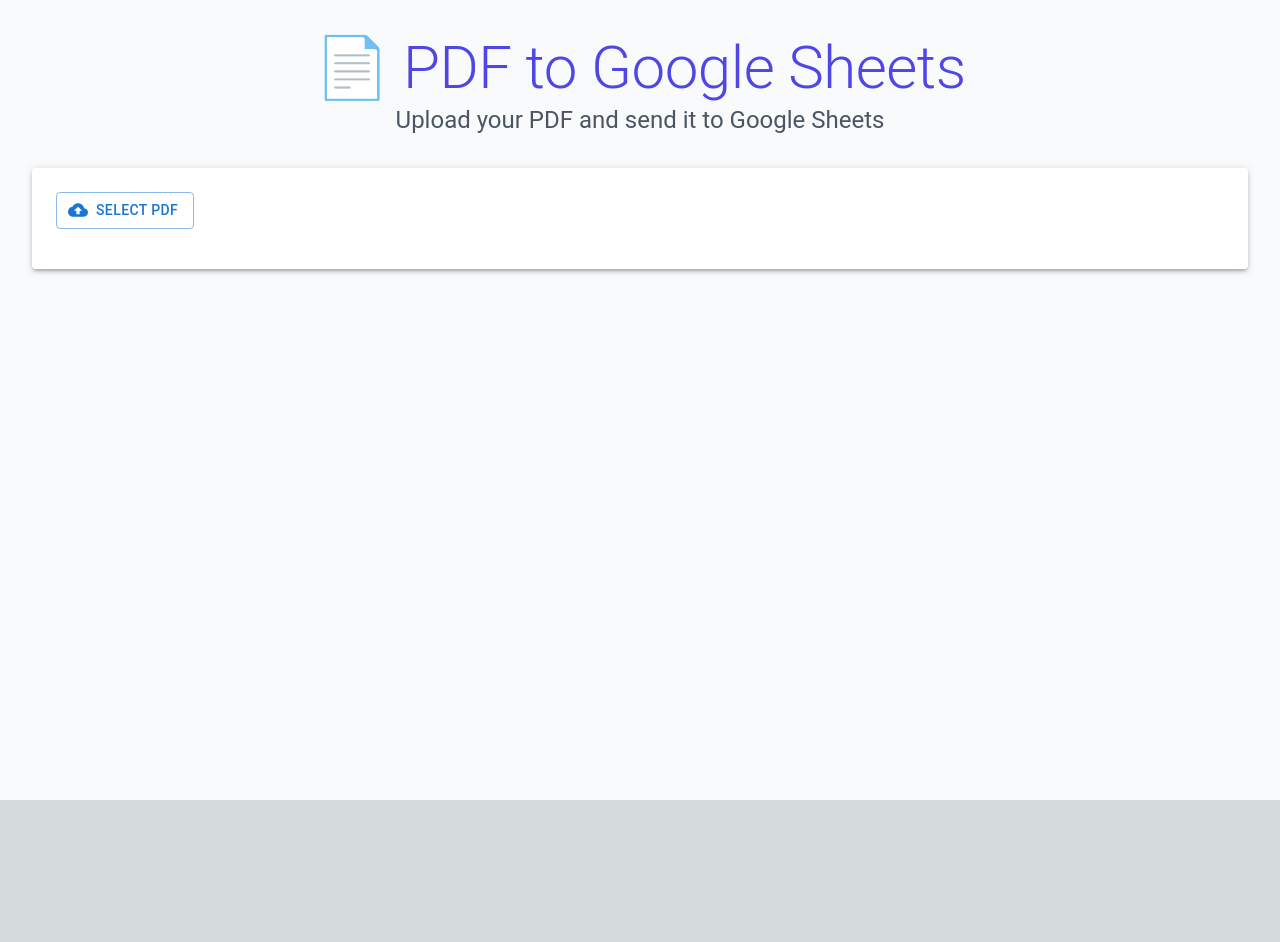
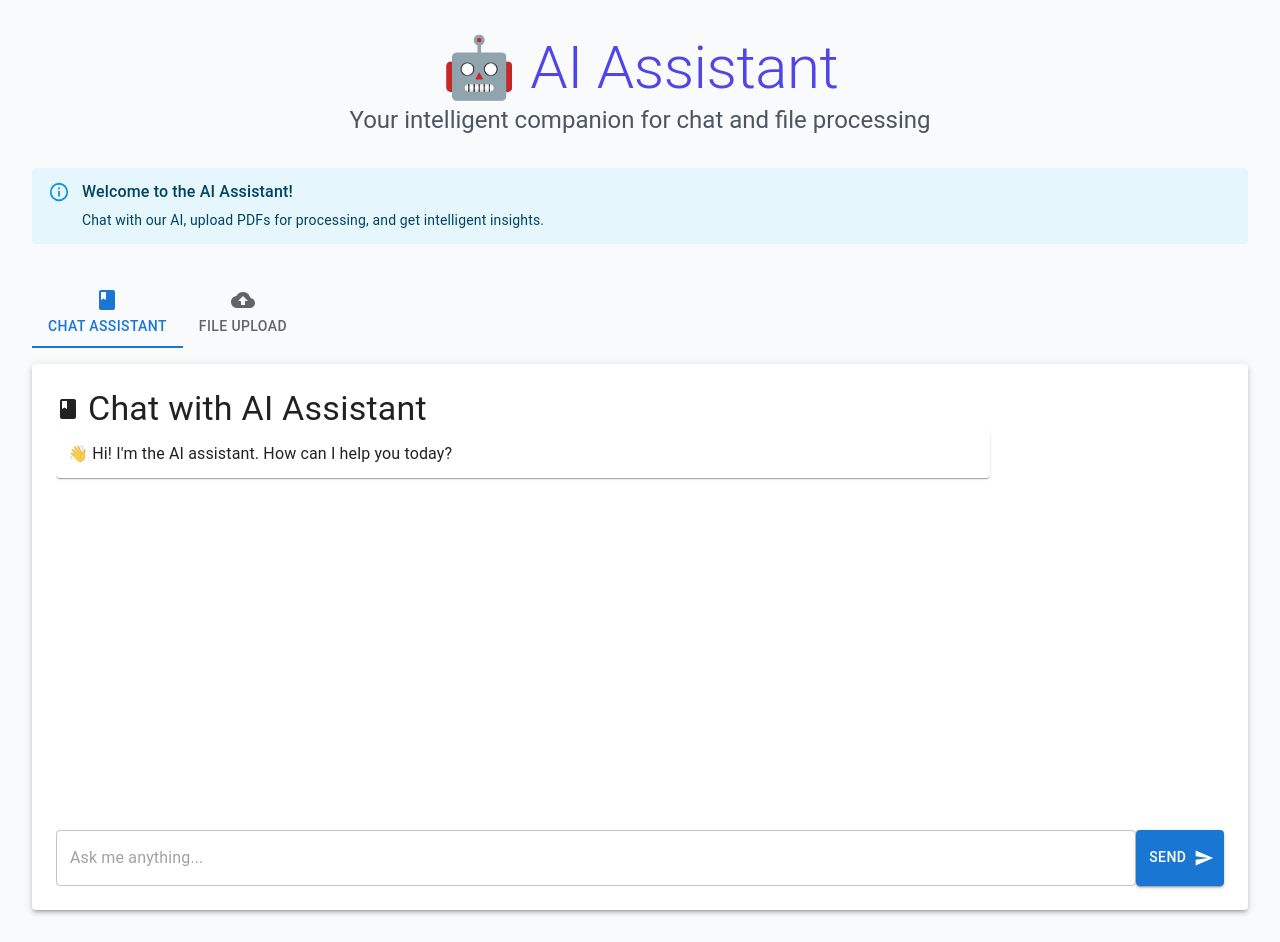
Before and after one commit to tamzid2001/docuflux, a Next.js app: page / in a window 1280 px wide. Before the commit the page ends 800 px from the top, so only its background shows below. Built offline with nearby package versions, Linux system fonts and the light colour scheme.

Commit message:
first commit

```diff
--- a/src/app/page.js
+++ b/src/app/page.js
@@ -1,133 +1,221 @@
 'use client'
-import React, { useState, useRef, useEffect } from 'react';
-import { Box, Button, Typography, Paper, Alert, CircularProgress } from '@mui/material';
+import React, { useState, useEffect, useRef } from 'react';
+import { LineChart, Line, XAxis, YAxis, CartesianGrid, Tooltip, Legend, ResponsiveContainer } from 'recharts';
+import { Alert, AlertTitle, Tab, Tabs, Box, TextField, Button, Typography, Select, MenuItem, Paper } from '@mui/material';
+import InfoIcon from '@mui/icons-material/Info';
+import SendIcon from '@mui/icons-material/Send';
+import BookIcon from '@mui/icons-material/Book';
+import TrendingUpIcon from '@mui/icons-material/TrendingUp';
+import SearchIcon from '@mui/icons-material/Search';
+import LinkIcon from '@mui/icons-material/Link';
 import CloudUploadIcon from '@mui/icons-material/CloudUpload';
-import * as pdfjsLib from 'pdfjs-dist';
 
-pdfjsLib.GlobalWorkerOptions.workerSrc = `//cdnjs.cloudflare.com/ajax/libs/pdf.js/${pdfjsLib.version}/pdf.worker.min.js`;
-
-const readFileData = (file) => {
-  return new Promise((resolve, reject) => {
-    const reader = new FileReader();
-    reader.onload = (e) => {
-      resolve(e.target.result);
-    };
-    reader.onerror = (err) => {
-      reject(err);
-    };
-    reader.readAsArrayBuffer(file);
-  });
-};
-
-const convertPdfToImages = async (file) => {
-  const images = [];
-  const data = await readFileData(file);
-  const pdf = await pdfjsLib.getDocument(data).promise;
-  const canvas = document.createElement("canvas");
-  for (let i = 0; i < pdf.numPages; i++) {
-    const page = await pdf.getPage(i + 1);
-    const viewport = page.getViewport({ scale: 1.5 });
-    const context = canvas.getContext("2d");
-    canvas.height = viewport.height;
-    canvas.width = viewport.width;
-    await page.render({ canvasContext: context, viewport: viewport }).promise;
-    images.push(canvas.toDataURL('image/jpeg', 0.95));
-  }
-  canvas.remove();
-  return images;
+const colorPalette = {
+  primary: '#4F46E5',
+  secondary: '#10B981',
+  accent: '#F59E0B',
+  background: '#FFFFFF',
+  text: '#1F2937',
 };
 
 export default function Home() {
+  const [messages, setMessages] = useState([
+    { role: 'assistant', content: `👋 Hi! I'm the AI assistant. How can I help you today?` },
+  ]);
+  const [message, setMessage] = useState('');
   const [file, setFile] = useState(null);
-  const [pdfPreview, setPdfPreview] = useState(null);
   const [isUploading, setIsUploading] = useState(false);
   const [uploadStatus, setUploadStatus] = useState('');
-  const [isProcessing, setIsProcessing] = useState(false);
-  const [processResult, setProcessResult] = useState(null);
+  const [activeTab, setActiveTab] = useState('chat');
+  const [isLoading, setIsLoading] = useState(false);
+  const messagesEndRef = useRef(null);
   const fileInputRef = useRef(null);
 
-  const handleFileChange = async (event) => {
-    const selectedFile = event.target.files?.[0];
-    if (selectedFile && selectedFile.type === 'application/pdf') {
-      setFile(selectedFile);
-      setUploadStatus('PDF selected. Ready to process.');
-
-      // Generate preview
-      const data = await readFileData(selectedFile);
-      const pdf = await pdfjsLib.getDocument(data).promise;
-      const page = await pdf.getPage(1);
-      const viewport = page.getViewport({ scale: 1.5 });
-      const canvas = document.createElement("canvas");
-      const context = canvas.getContext("2d");
-      canvas.height = viewport.height;
-      canvas.width = viewport.width;
-      await page.render({ canvasContext: context, viewport: viewport }).promise;
-      setPdfPreview(canvas.toDataURL());
-    } else {
-      setFile(null);
-      setPdfPreview(null);
-      setUploadStatus('Please select a valid PDF file.');
-    }
+  const scrollToBottom = () => {
+    messagesEndRef.current?.scrollIntoView({ behavior: "smooth" });
   };
 
-  const processFile = async () => {
-    if (!file) return;
+  useEffect(scrollToBottom, [messages]);
 
-    setIsProcessing(true);
-    setUploadStatus('Processing PDF...');
+  const sendMessage = async () => {
+    if (!message.trim() || isLoading) return;
+
+    setIsLoading(true);
+    const userMessage = { role: 'user', content: message };
+    setMessages(prevMessages => [...prevMessages, userMessage]);
+    setMessage('');
 
     try {
-      const images = await convertPdfToImages(file);
-
-      const response = await fetch('/api/upload', {
+      const response = await fetch('/api/chat', {
         method: 'POST',
         headers: {
           'Content-Type': 'application/json',
         },
-        body: JSON.stringify({
-          images: images,
-          fileName: file.name
-        }),
+        body: JSON.stringify([...messages, userMessage]),
       });
 
       if (!response.ok) {
-        throw new Error(`HTTP error! status: ${response.status}`);
+        throw new Error('Network response was not ok');
       }
 
-      const result = await response.json();
-      setProcessResult(result);
-      setUploadStatus(`PDF processed and ${images.length} image(s) uploaded successfully.`);
+      const reader = response.body.getReader();
+      const decoder = new TextDecoder();
+
+      setMessages(prevMessages => [...prevMessages, { role: 'assistant', content: '' }]);
+
+      while (true) {
+        const { done, value } = await reader.read();
+        if (done) break;
+
+        const chunk = decoder.decode(value);
+        setMessages(prevMessages => {
+          const lastMessage = prevMessages[prevMessages.length - 1];
+          const updatedMessages = prevMessages.slice(0, -1);
+          return [...updatedMessages, { ...lastMessage, content: lastMessage.content + chunk }];
+        });
+      }
+    } catch (error) {
+      console.error('Error:', error);
+      setMessages(prevMessages => [
+        ...prevMessages,
+        { role: 'assistant', content: 'Sorry, there was an error processing your request.' },
+      ]);
+    } finally {
+      setIsLoading(false);
+    }
+  };
+
+  const handleFileChange = (event) => {
+    const selectedFile = event.target.files[0];
+    if (selectedFile && selectedFile.type === 'application/pdf') {
+      setFile(selectedFile);
+      setUploadStatus('PDF selected. Ready to upload.');
+    } else {
+      setFile(null);
+      setUploadStatus('Please select a PDF file.');
+    }
+  };
+
+  const uploadFile = async () => {
+    if (!file) return;
+
+    setIsUploading(true);
+    setUploadStatus('Converting PDF to image...');
+
+    try {
+      // First, convert PDF to image
+      const formData = new FormData();
+      formData.append('file', file);
+
+      const conversionResponse = await fetch('/api/convert-pdf', {
+        method: 'POST',
+        body: formData,
+      });
+
+      if (!conversionResponse.ok) {
+        throw new Error('Failed to convert PDF to image');
+      }
+
+      const { imageBlob } = await conversionResponse.json();
+
+      // Now upload the image to S3
+      setUploadStatus('Uploading image to S3...');
+      const imageFile = new File([imageBlob], 'converted-image.jpg', { type: 'image/jpeg' });
+      const s3FormData = new FormData();
+      s3FormData.append('file', imageFile);
+
+      const uploadResponse = await fetch('/api/upload-s3', {
+        method: 'POST',
+        body: s3FormData,
+      });
+
+      if (!uploadResponse.ok) {
+        throw new Error('Failed to upload to S3');
+      }
+
+      const { url } = await uploadResponse.json();
+      setUploadStatus(`File uploaded successfully. URL: ${url}`);
     } catch (error) {
       console.error('Error:', error);
       setUploadStatus(`Error: ${error.message}`);
     } finally {
-      setIsProcessing(false);
+      setIsUploading(false);
     }
   };
 
-  const requestGoogleAuth = async () => {
-    try {
-      const response = await fetch('/api/google-auth');
-      if (!response.ok) {
-        throw new Error(`HTTP error! status: ${response.status}`);
-      }
-      const data = await response.json();
-      window.location.href = data.authUrl;
-    } catch (error) {
-      console.error('Error:', error);
-      setUploadStatus('Error requesting Google authorization.');
-    }
+  const handleTabChange = (event, newValue) => {
+    setActiveTab(newValue);
   };
 
   return (
     <Box className="min-h-screen bg-gray-50 py-8 px-4 sm:px-6 lg:px-8">
       <Box className="max-w-7xl mx-auto">
         <Box className="text-center mb-8">
-          <Typography variant="h2" className="text-4xl font-bold text-indigo-600 mb-2">📄 PDF to Google Sheets</Typography>
-          <Typography variant="h5" className="text-xl text-gray-600">Upload your PDF and send it to Google Sheets</Typography>
+          <Typography variant="h2" className="text-4xl font-bold text-indigo-600 mb-2">🤖 AI Assistant</Typography>
+          <Typography variant="h5" className="text-xl text-gray-600">Your intelligent companion for chat and file processing</Typography>
         </Box>
 
+        <Alert severity="info" className="mb-8">
+          <AlertTitle>Welcome to the AI Assistant!</AlertTitle>
+          Chat with our AI, upload PDFs for processing, and get intelligent insights.
+        </Alert>
+
+        <Tabs value={activeTab} onChange={handleTabChange} className="w-full">
+          <Tab label="Chat Assistant" value="chat" icon={<BookIcon />} />
+          <Tab label="File Upload" value="upload" icon={<CloudUploadIcon />} />
+        </Tabs>
+
         <Paper elevation={3} className="p-6 mt-4">
+          {activeTab === 'chat' && (
+            <Box>
+              <Typography variant="h4" className="mb-4 flex items-center">
+                <BookIcon className="mr-2" /> Chat with AI Assistant
+              </Typography>
+              <Box className="h-96 overflow-y-auto mb-4 space-y-4">
+                {messages.map((msg, index) => (
+                  <Paper
+                    key={index}
+                    className={`p-3 ${
+                      msg.role === 'assistant' ? 'bg-indigo-100' : 'bg-emerald-100 ml-auto'
+                    } max-w-[80%]`}
+                  >
+                    <Typography>{msg.content}</Typography>
+                  </Paper>
+                ))}
+                <div ref={messagesEndRef} />
+              </Box>
+              <Box className="flex">
+                <TextField
+                  fullWidth
+                  value={message}
+                  onChange={(e) => setMessage(e.target.value)}
+                  onKeyPress={(e) => {
+                    if (e.key === 'Enter') {
+                      sendMessage();
+                    }
+                  }}
+                  placeholder="Ask me anything..."
+                  variant="outlined"
+                  disabled={isLoading}
+                />
+                <Button
+                  onClick={sendMessage}
+                  variant="contained"
+                  color="primary"
+                  endIcon={<SendIcon />}
+                  disabled={isLoading}
+                >
+                  Send
+                </Button>
+              </Box>
+            </Box>
+          )}
+
+          {activeTab === 'upload' && (
+            <Box>
+              <Typography variant="h4" className="mb-4 flex items-center">
+                <CloudUploadIcon className="mr-2" /> File Upload
+              </Typography>
               <Box className="mb-4">
                 <input
                   type="file"
@@ -139,54 +227,33 @@
                 <Button
                   variant="outlined"
                   color="primary"
-              onClick={() => fileInputRef.current?.click()}
+                  onClick={() => fileInputRef.current.click()}
                   startIcon={<CloudUploadIcon />}
                 >
                   Select PDF
                 </Button>
               </Box>
-
               {file && (
                 <Box className="mb-4">
                   <Typography>{file.name}</Typography>
                   <Button
                     variant="contained"
                     color="primary"
-                onClick={processFile}
-                disabled={isProcessing}
+                    onClick={uploadFile}
+                    disabled={isUploading}
                     startIcon={<CloudUploadIcon />}
                   >
-                {isProcessing ? 'Processing...' : 'Process and Upload PDF'}
+                    {isUploading ? 'Uploading...' : 'Upload to S3'}
                   </Button>
                 </Box>
               )}
-
-          {pdfPreview && (
-            <Box className="mb-4">
-              <Typography variant="h6" className="mb-2">PDF Preview:</Typography>
-              <img src={pdfPreview} alt="PDF preview" style={{maxWidth: '100%', height: 'auto'}} />
-            </Box>
-          )}
-
-          {processResult && (
-            <Box className="mb-4">
-              <Button
-                variant="contained"
-                color="secondary"
-                onClick={requestGoogleAuth}
-              >
-                Send to Google Sheets
-              </Button>
-            </Box>
-          )}
-
               {uploadStatus && (
                 <Alert severity={uploadStatus.includes('Error') ? 'error' : 'success'}>
                   {uploadStatus}
                 </Alert>
               )}
-
-          {(isUploading || isProcessing) && <CircularProgress />}
+            </Box>
+          )}
         </Paper>
       </Box>
     </Box>
```
Lines whose indentation alone changed are shown as unchanged.
